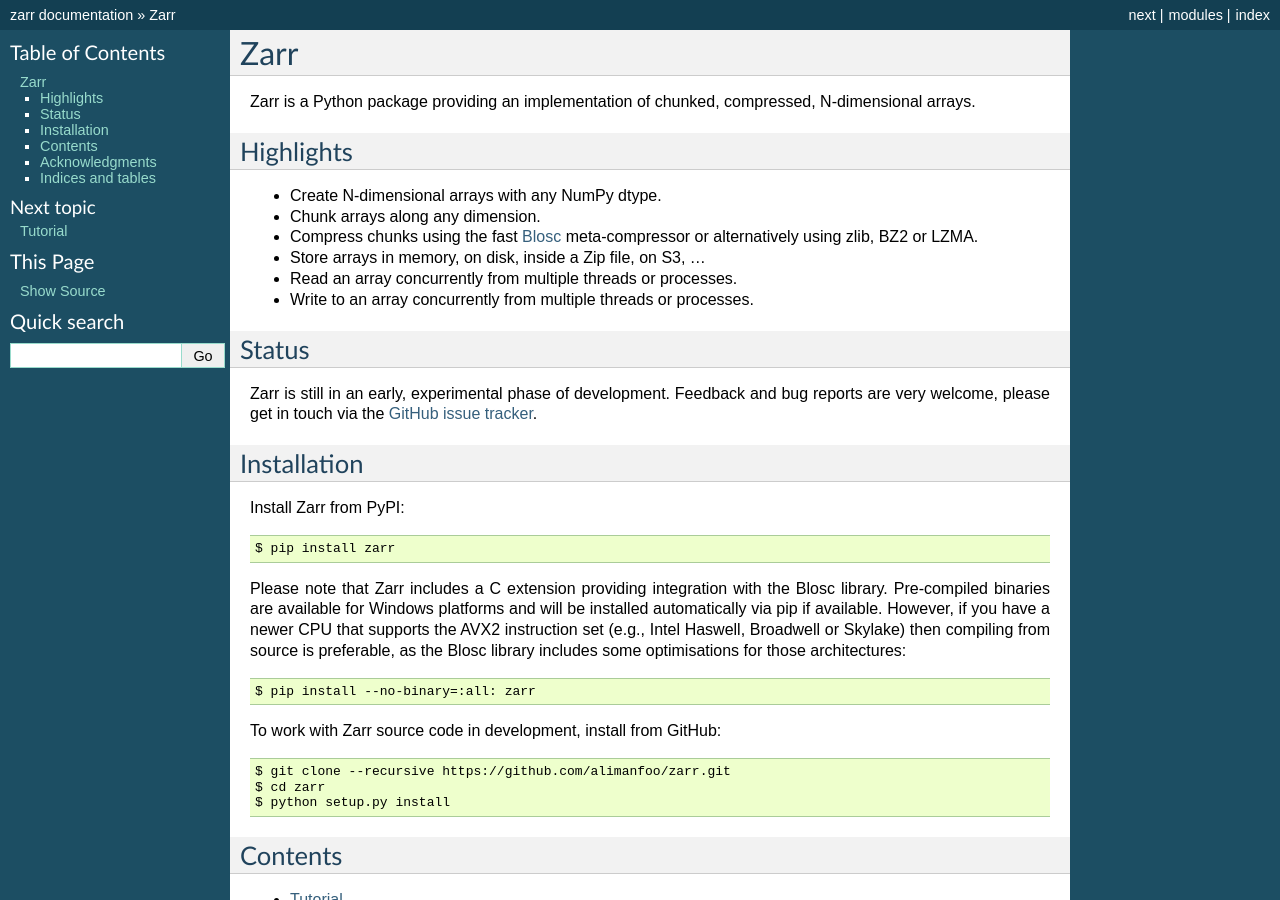
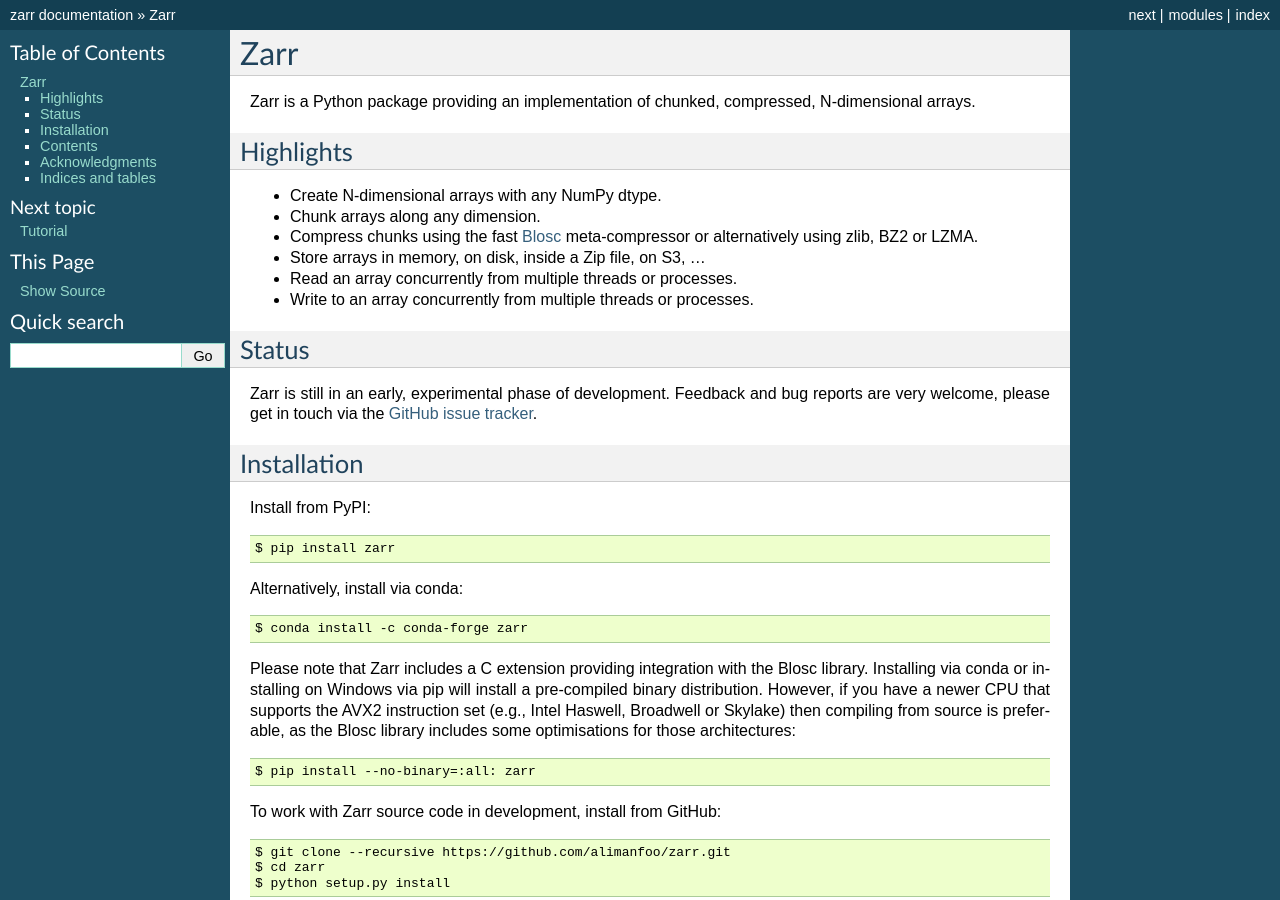
Before and after one commit to enthusiastdev121/zarr-python, a Sphinx documentation site: the page built from docs/index.rst, in a window 1280 px wide and 900 px high. Built offline with Sphinx 7.4.7, drawn with Linux system fonts in a browser that asks for light colours; the version number could not be read and is left out.

Commit message:
add conda install instructions

```diff
--- a/docs/index.rst
+++ b/docs/index.rst
@@ -27,17 +27,21 @@ tracker <https://github.com/alimanfoo/zarr/issues>`_.
 Installation
 ------------
 
-Install Zarr from PyPI::
+Install from PyPI::
 
     $ pip install zarr
 
+Alternatively, install via conda::
+
+    $ conda install -c conda-forge zarr
+
 Please note that Zarr includes a C extension providing integration
-with the Blosc library. Pre-compiled binaries are available for
-Windows platforms and will be installed automatically via pip if
-available. However, if you have a newer CPU that supports the AVX2
-instruction set (e.g., Intel Haswell, Broadwell or Skylake) then
-compiling from source is preferable, as the Blosc library includes
-some optimisations for those architectures::
+with the Blosc library. Installing via conda or installing on Windows
+via pip will install a pre-compiled binary distribution. However, if
+you have a newer CPU that supports the AVX2 instruction set (e.g.,
+Intel Haswell, Broadwell or Skylake) then compiling from source is
+preferable, as the Blosc library includes some optimisations for those
+architectures::
 
     $ pip install --no-binary=:all: zarr
 
```
